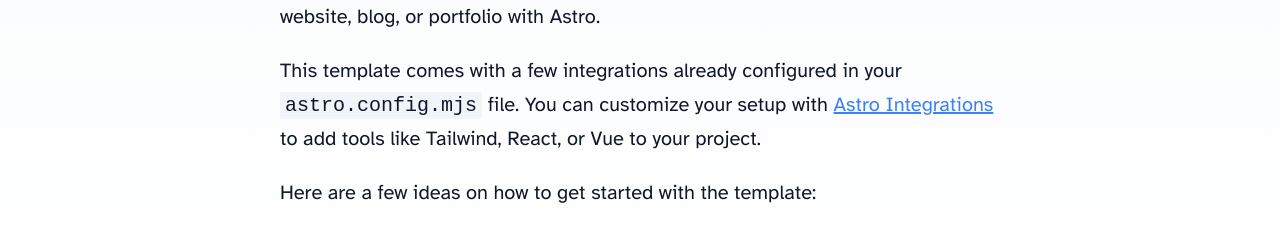
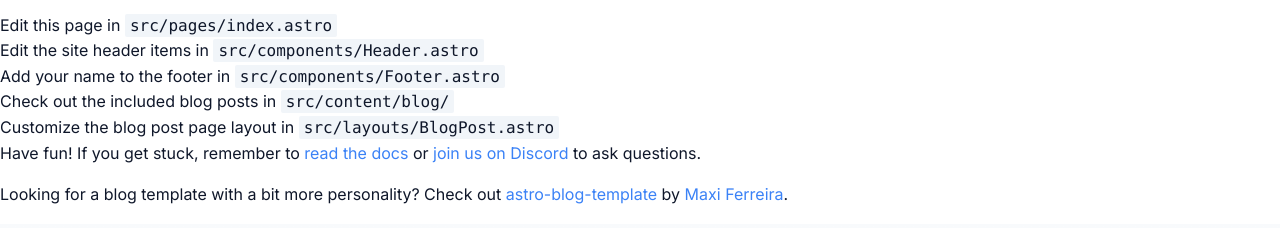
Before and after one commit to ssafychs135/astro, an Astro site: page / in a window 1280 px wide. Shown: the part 298-526 px from the top of the page. Built offline with nearby package versions, Linux system fonts and the light colour scheme; Astro itself is replaced by a stand-in of ours.

Commit message:
chore: setup tailwind and global styles for new design system

```diff
--- a/astro.config.mjs
+++ b/astro.config.mjs
@@ -4,8 +4,14 @@
 import sitemap from '@astrojs/sitemap';
 import { defineConfig } from 'astro/config';
 
+import tailwindcss from '@tailwindcss/vite';
+
 // https://astro.build/config
 export default defineConfig({
-	site: 'https://example.com',
-	integrations: [mdx(), sitemap()],
+  site: 'https://example.com',
+  integrations: [mdx(), sitemap()],
+
+  vite: {
+    plugins: [tailwindcss()],
+  },
 });
--- a/package.json
+++ b/package.json
@@ -12,10 +12,14 @@
     "astro": "astro"
   },
   "dependencies": {
+    "@astrojs/check": "^0.9.8",
     "@astrojs/mdx": "^5.0.3",
     "@astrojs/rss": "^4.0.18",
     "@astrojs/sitemap": "^3.7.2",
+    "@tailwindcss/vite": "^4.2.2",
     "astro": "^6.1.2",
-    "sharp": "^0.34.3"
+    "sharp": "^0.34.3",
+    "tailwindcss": "^4.2.2",
+    "typescript": "^5.9.3"
   }
 }
--- a/src/styles/global.css
+++ b/src/styles/global.css
@@ -1,3 +1,15 @@
+@import "tailwindcss";
+
+@theme {
+	--font-plus-jakarta: "Plus Jakarta Sans", sans-serif;
+	--font-inter: "Inter", sans-serif;
+	--font-space-grotesk: "Space Grotesk", monospace;
+
+	--color-accent: var(--accent);
+	--color-accent-secondary: var(--accent-secondary);
+	--color-accent-success: var(--accent-success);
+}
+
 /*
   The CSS in this style tag is based off of Bear Blog's default CSS.
   https://github.com/HermanMartinus/bearblog/blob/297026a877bc2ab2b3bdfbd6b9f7961c350917dd/templates/styles/blog/default.css
@@ -33,23 +45,19 @@
 	font-display: swap;
 }
 body {
-	font-family: "Atkinson", sans-serif;
+	font-family: "Inter", sans-serif;
 	margin: 0;
 	padding: 0;
 	text-align: left;
-	background: linear-gradient(var(--gray-gradient)) no-repeat;
-	background-size: 100% 600px;
+	background-color: #ffffff;
 	word-wrap: break-word;
 	overflow-wrap: break-word;
 	color: rgb(var(--black));
-	font-size: 20px;
-	line-height: 1.7;
+	line-height: 1.6;
 }
 main {
-	width: 720px;
-	max-width: calc(100% - 2em);
+	width: 100%;
 	margin: auto;
-	padding: 3em 1em;
 }
 h1,
 h2,
```
Also changed, not shown: 1 other file.
